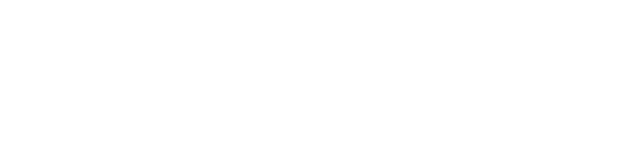
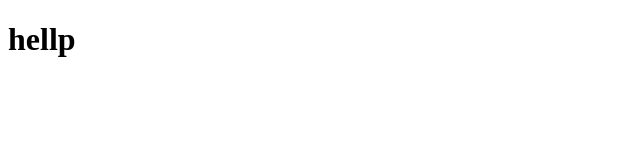
Before and after one commit to rain-late/vsCode, a plain HTML site: page vscode01/index.html in a window 1280 px wide. Shown: the whole page, without its empty margins (0-640 px from the left). Drawn offline with Linux system fonts and the light colour scheme.

Commit message:
update learn

```diff
--- a/vscode01/index.html
+++ b/vscode01/index.html
@@ -7,6 +7,6 @@
     <title>Document</title>
 </head>
 <body>
-
+    <h1>hellp</h1>
 </body>
 </html>
```
Also changed, not shown: 1 other file.
